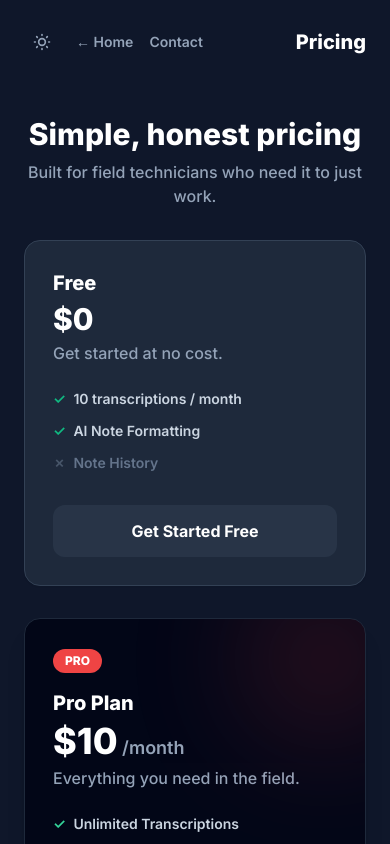
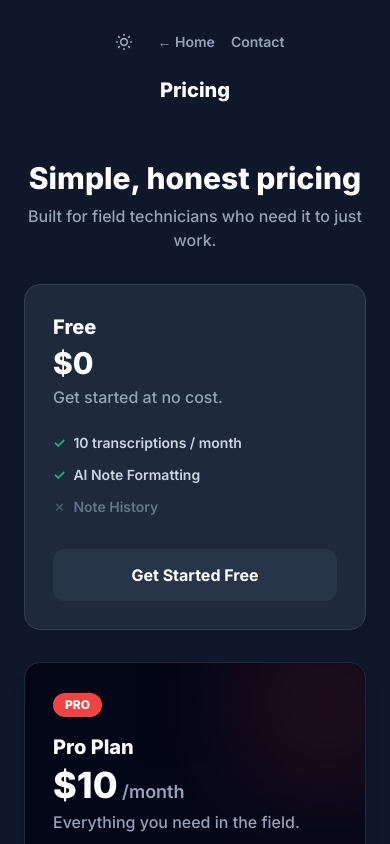
Before and after one commit to geopadev/fielddictate, a React (Vite) app: page /pricing in a window 390 px wide. Shown: the top 844 px of the page. Built offline with nearby package versions, Linux system fonts and the light colour scheme; no server answers.

Commit message:
fix: responsive flex-wrap mobile headers

```diff
--- a/src/pages/Contact.jsx
+++ b/src/pages/Contact.jsx
@@ -45,11 +45,11 @@ export function Contact() {
   return (
     <div className="min-h-screen bg-slate-50 dark:bg-slate-900 transition-colors flex flex-col max-w-2xl mx-auto w-full px-6">
       {/* Header */}
-      <header className="flex justify-between items-center py-6">
+      <header className="flex flex-col sm:flex-row justify-between items-center py-6 gap-4">
         <Link to="/" className="font-extrabold text-xl text-slate-900 dark:text-white transition-colors">
           Field<span className="text-red-500">Dictate</span>
         </Link>
-        <div className="flex items-center gap-4">
+        <div className="flex items-center justify-center flex-wrap gap-4 sm:gap-6">
           <ThemeToggle />
           <Link to="/dashboard" className="text-slate-500 dark:text-slate-400 font-semibold text-sm hover:text-slate-900 dark:hover:text-white transition-colors">
             Dashboard
--- a/src/pages/Dashboard.jsx
+++ b/src/pages/Dashboard.jsx
@@ -107,11 +107,11 @@ export function Dashboard() {
   return (
     <div className="min-h-screen bg-slate-50 dark:bg-slate-900 transition-colors flex flex-col max-w-2xl mx-auto w-full px-6">
       {/* Header */}
-      <header className="flex justify-between items-center py-6">
+      <header className="flex flex-col sm:flex-row justify-between items-center py-6 gap-4">
         <span className="font-extrabold text-xl text-slate-900 dark:text-white">
           Field<span className="text-red-500">Dictate</span>
         </span>
-        <div className="flex items-center gap-4">
+        <div className="flex items-center justify-center flex-wrap gap-4 sm:gap-6">
           <ThemeToggle />
           <Link to="/history" className="text-slate-500 dark:text-slate-400 font-semibold text-sm hover:text-slate-900 dark:hover:text-white transition-colors">
             History
--- a/src/pages/History.jsx
+++ b/src/pages/History.jsx
@@ -104,8 +104,8 @@ export function History() {
   return (
     <div className="min-h-screen bg-slate-50 dark:bg-slate-900 transition-colors flex flex-col max-w-2xl mx-auto w-full px-6">
       {/* Header */}
-      <header className="flex items-center justify-between py-6">
-        <div className="flex items-center gap-4">
+      <header className="flex flex-col-reverse sm:flex-row items-center justify-between py-6 gap-4">
+        <div className="flex flex-wrap justify-center items-center gap-4">
           <ThemeToggle />
           <Link to="/dashboard" className="text-slate-500 dark:text-slate-400 font-semibold text-sm hover:text-slate-900 dark:hover:text-white transition-colors">
             ← Dashboard
@@ -113,7 +113,7 @@ export function History() {
           <Link to="/contact" className="text-slate-500 dark:text-slate-400 font-semibold text-sm hover:text-slate-900 dark:hover:text-white transition-colors">
             Contact
           </Link>
-          <h1 className="text-xl font-extrabold text-slate-900 dark:text-white ml-2 transition-colors">Note History</h1>
+          <h1 className="text-xl font-extrabold text-slate-900 dark:text-white sm:ml-2 transition-colors w-full text-center sm:w-auto sm:text-left">Note History</h1>
         </div>
         {notes.length > 0 && (
           <span className="bg-slate-200 dark:bg-slate-800 text-slate-600 dark:text-slate-300 text-xs font-bold px-2.5 py-1 rounded-full transition-colors">
--- a/src/pages/Pricing.jsx
+++ b/src/pages/Pricing.jsx
@@ -38,7 +38,8 @@ export function Pricing() {
   return (
     <div className="min-h-screen bg-slate-50 dark:bg-slate-900 transition-colors flex flex-col max-w-2xl mx-auto w-full px-6">
       {/* Header */}
-      <header className="flex items-center gap-4 py-6">
+      <header className="flex flex-col-reverse sm:flex-row items-center justify-between py-6 gap-4">
+        <div className="flex flex-wrap items-center justify-center gap-4">
           <ThemeToggle />
           <Link to="/" className="text-slate-500 dark:text-slate-400 font-semibold text-sm hover:text-slate-900 dark:hover:text-white transition-colors">
             ← Home
@@ -46,7 +47,8 @@ export function Pricing() {
           <Link to="/contact" className="text-slate-500 dark:text-slate-400 font-semibold text-sm hover:text-slate-900 dark:hover:text-white transition-colors">
             Contact
           </Link>
-        <h1 className="text-xl font-extrabold text-slate-900 dark:text-white ml-auto transition-colors">Pricing</h1>
+          <h1 className="text-xl font-extrabold text-slate-900 dark:text-white sm:ml-2 transition-colors w-full text-center sm:w-auto sm:text-left">Pricing</h1>
+        </div>
       </header>
 
       <main className="flex-1 flex flex-col items-center justify-center py-8 gap-8">
```
Lines whose indentation alone changed are shown as unchanged.
